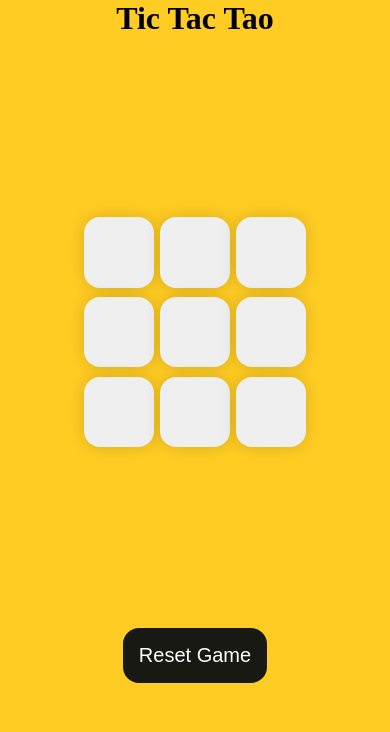
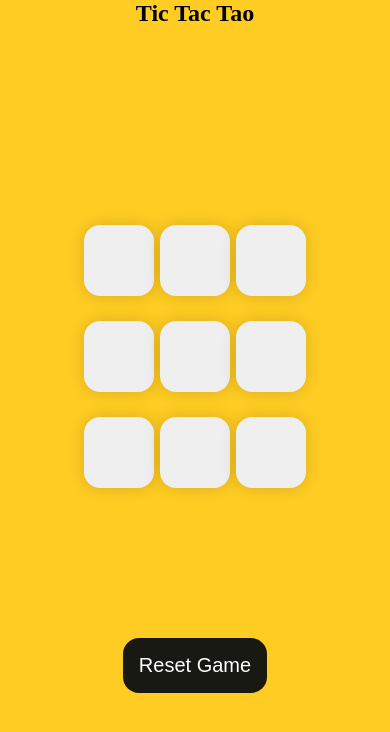
Before and after one commit to LoneWolfY22/Tic-Tac-Tao, a plain HTML site: page index.html in a window 390 px wide. Drawn offline with Linux system fonts and the light colour scheme.

Commit message:
Update index.css

```diff
--- a/index.css
+++ b/index.css
@@ -70,3 +70,13 @@ body{
 .hide{
   display: none;
 }
+
+@media (max-width: 550px) {
+  h1 {
+    font-size: 1.5rem; /* Reduce font size for smaller screens */
+  }
+
+  button {
+    margin-top: 20px; /* Keep button spacing consistent */
+  }
+}
```
